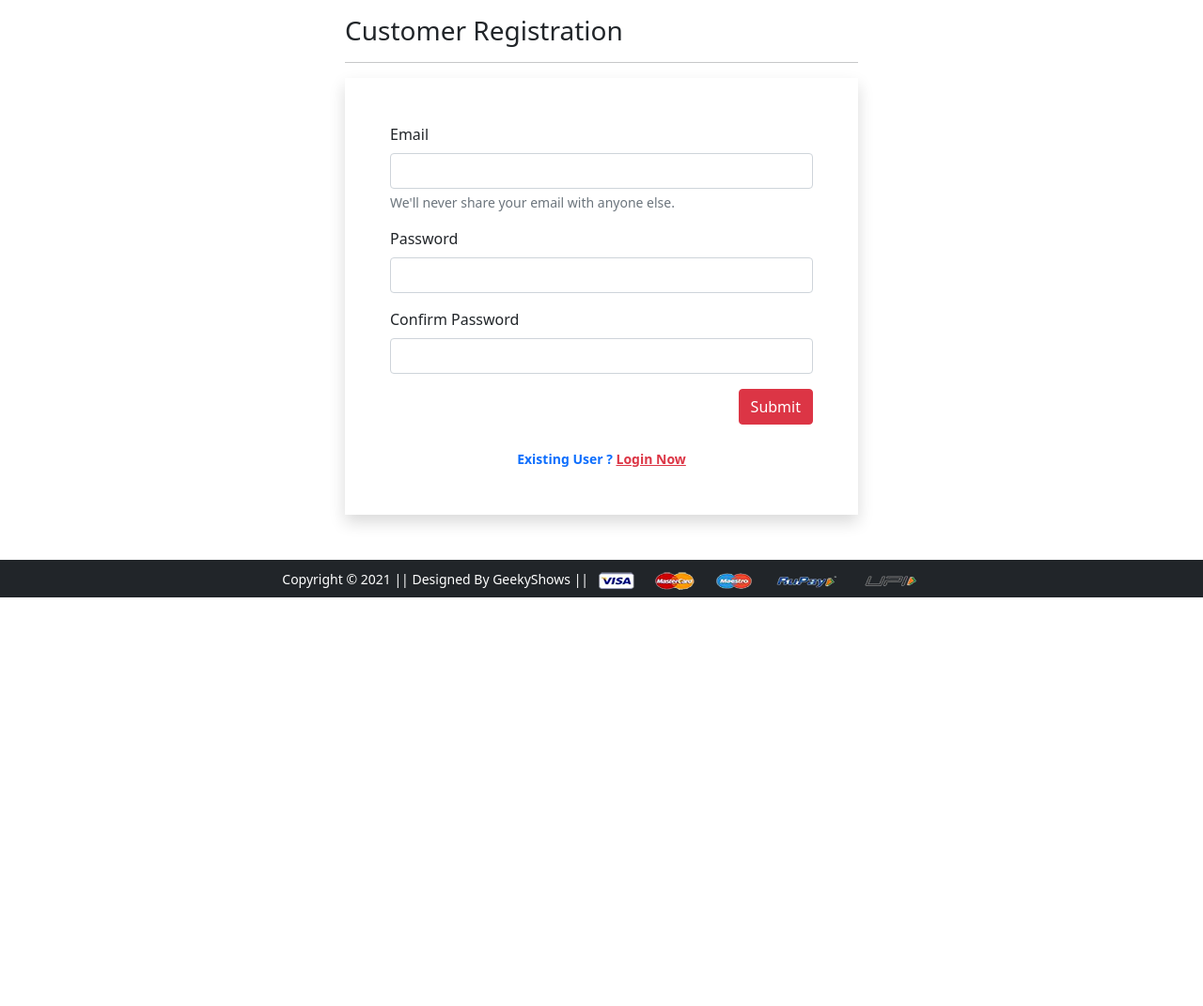
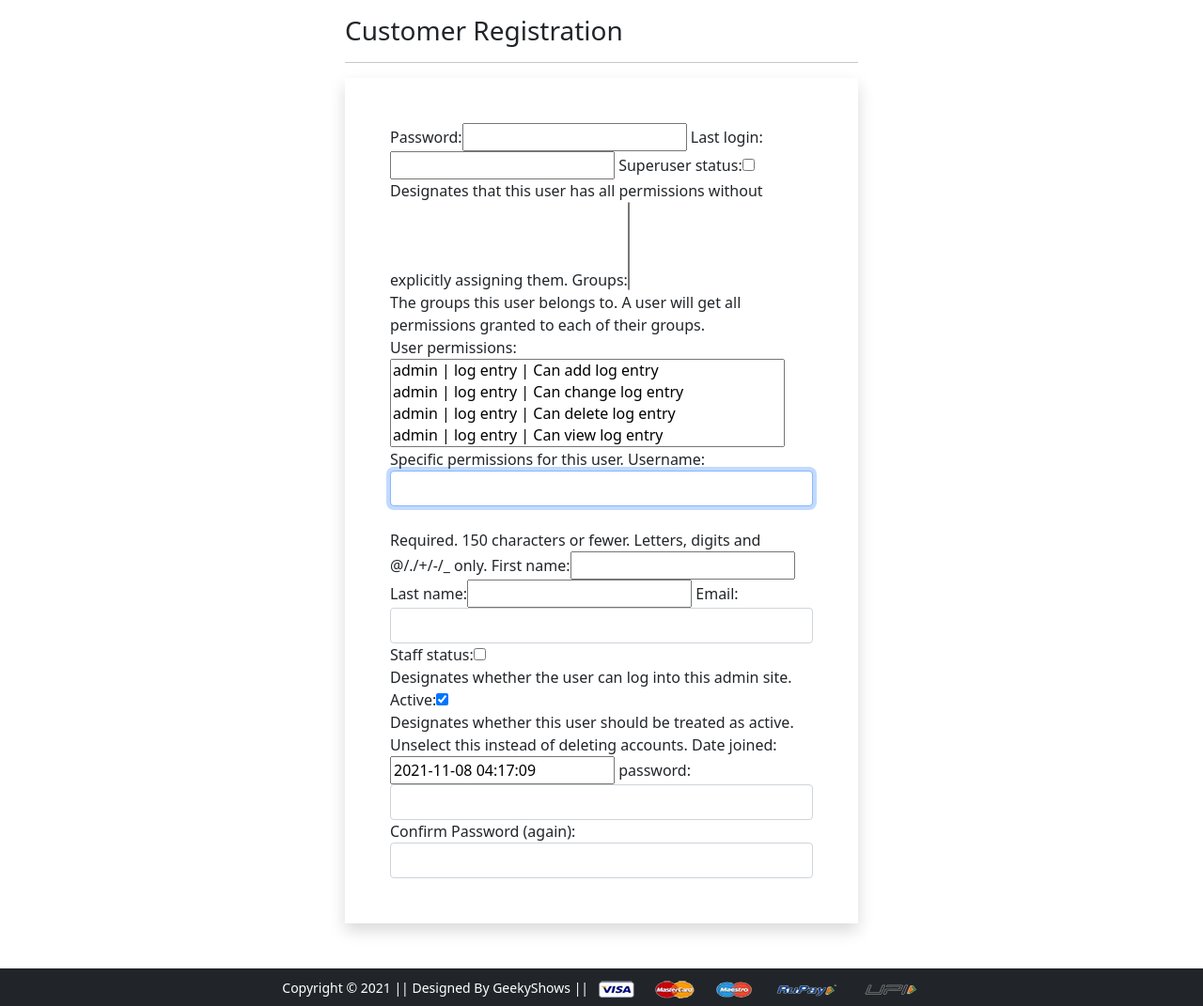
Before and after one commit to adithyaGHegde/https---github.com-TARUN-0101-OOPS_PROJECT, a Django app: template app/templates/app/customerregistration.html in a window 1280 px wide. Shown: the part 56-1127 px from the top of the page at 94% size. Before the commit the page ends 692 px from the top, so only its background shows below. Run offline with Django 3.2, Linux system fonts and the light colour scheme; the template is opened without the code that fills it: values that come from a table or form of the project are taken from there, others are empty; parts of the project's set-up code (start-up, migrations or seed data) failed here and were passed over; some libraries are stand-ins or nearby versions.

Commit message:
commit on 'master'

```diff
--- /dev/null
+++ b/app/forms.py
@@ -0,0 +1,15 @@
+from django import forms
+from django.contrib.auth.forms import UserCreationForm
+from django.contrib.auth.models import User
+
+class CustomerRegistrationForm(UserCreationForm):
+ password1 = forms.CharField(label='password', widget=forms.
+ PasswordInput(attrs={'class':'form-control'}))
+ password2 = forms.CharField(label='Confirm Password (again)',
+ widget=forms.PasswordInput(attrs={'class':'form-control'}))
+ email = forms.CharField(required=True, widget=forms.EmailInput(attrs={'class':'form-control'}))
+ class Meta:
+  model = User
+  feilds = ['username', 'email', 'password1', 'password2']
+  labels = {'email': 'Email'}
+  widgets = {'username': forms.TextInput(attrs={'class':'form-control'})}
--- a/app/templates/app/asiandishes.html
+++ /dev/null
@@ -1,3 +0,0 @@
-{% extends 'app/base.html' %}
-{% load static %}
-{% block title %}Asian Dishes{% endblock title %}
--- a/app/templates/app/base.html
+++ b/app/templates/app/base.html
@@ -39,12 +39,6 @@
              </a>
              <ul class="dropdown-menu" aria-labelledby="FoodDropdown">
              <li><a class="dropdown-item" href="{% url 'asiandishes' %}">Asian dishes</a></li>
-             <li><a class="dropdown-item" href="#">European dishes</a></li>
-             <li><a class="dropdown-item" href="#">French dishes</a></li>
-             <li><a class="dropdown-item" href="#">Spain dishes</a></li>
-             <li><a class="dropdown-item" href="#">Italian dishes</a></li>
-             <li><a class="dropdown-item" href="#">Japanese dishes</a></li>
-             <li><a class="dropdown-item" href="#">Chinease dishes</a></li>
              </ul>
            </li>
            <li class="nav-item dropdown">
--- a/app/templates/app/customerregistration.html
+++ b/app/templates/app/customerregistration.html
@@ -9,30 +9,7 @@
    <hr>
 
    <form action="" method="post" novalidate class="shadow p-5">
-    <div class="mb-3">
-     <label for="inputEmail4" class="form-label">Email</label>
-     <input type="email" class="form-control" id="inputEmail4">
-     <div id="emailHelp" class="form-text">We'll never share your email with anyone else.</div>
-    </div>
-    <div class="mb-3">
-     <label for="inputPassword1" class="form-label">Password</label>
-     <input type="password" class="form-control" id="inputPassword1">
-    </div>
-    <div class="mb-3">
-     <label for="inputPassword2" class="form-label">Confirm Password</label>
-     <input type="password" class="form-control" id="inputPassword2">
-    </div>
-    <div class="text-end">
-     <button type="button" class="btn btn-danger">Submit</button>
-    </div>
-    <br>
-    <div class="text-center text-primary fw-bold"><small>Existing User ? <a href="{% url 'login' %}"
-       class="text-danger">Login Now</a> </small></div>
-    {% if form.non_field_errors %}
-    {% for error in form.non_field_errors %}
-    <p class="alert alert-danger my-3">{{error}}</p>
-    {% endfor %}
-    {% endif %}
+    {{form}}
    </form>
   </div>
  </div>
--- a/app/urls.py
+++ b/app/urls.py
@@ -15,7 +15,7 @@
     path('orders/', views.orders, name='orders'),
     path('changepassword/', views.change_password, name='changepassword'),
     path('login/', views.login, name='login'),
-    path('registration/', views.customerregistration, name='customerregistration'),
+    path('registration/', views.CustomerRegistrationView.as_view(), name="customerresgistration"),
     path('checkout/', views.checkout, name='checkout'),
     path('asiandishes/', views.asiandishes, name='asiandishes'),
 ] + static(settings.MEDIA_URL, document_root=settings.MEDIA_ROOT)
```
Also changed, not shown: app/views.py (+17 -9 lines).
